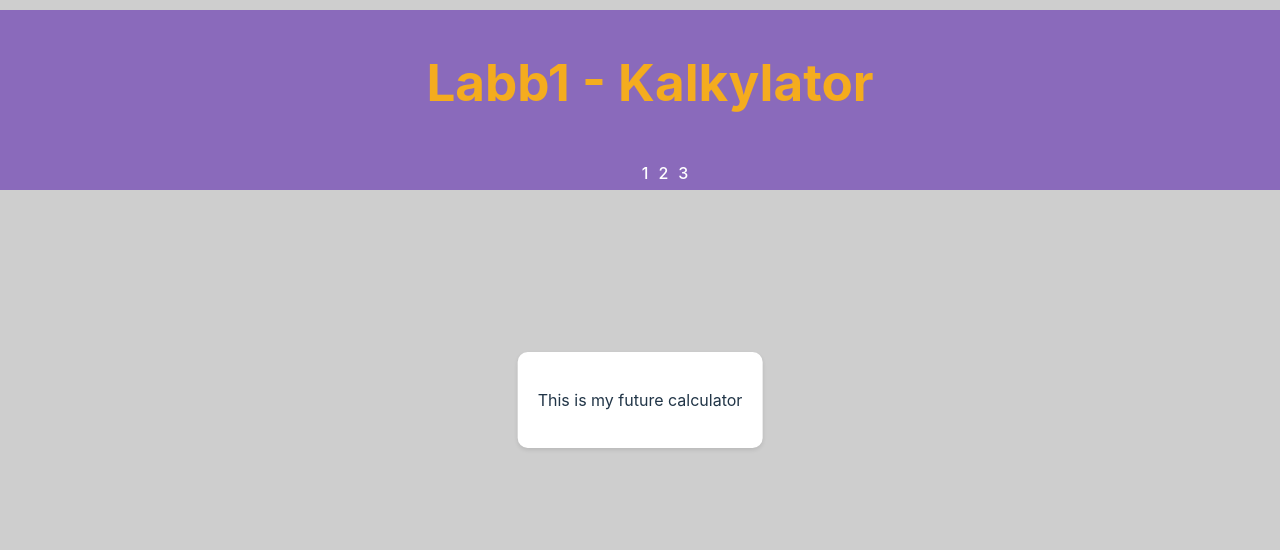
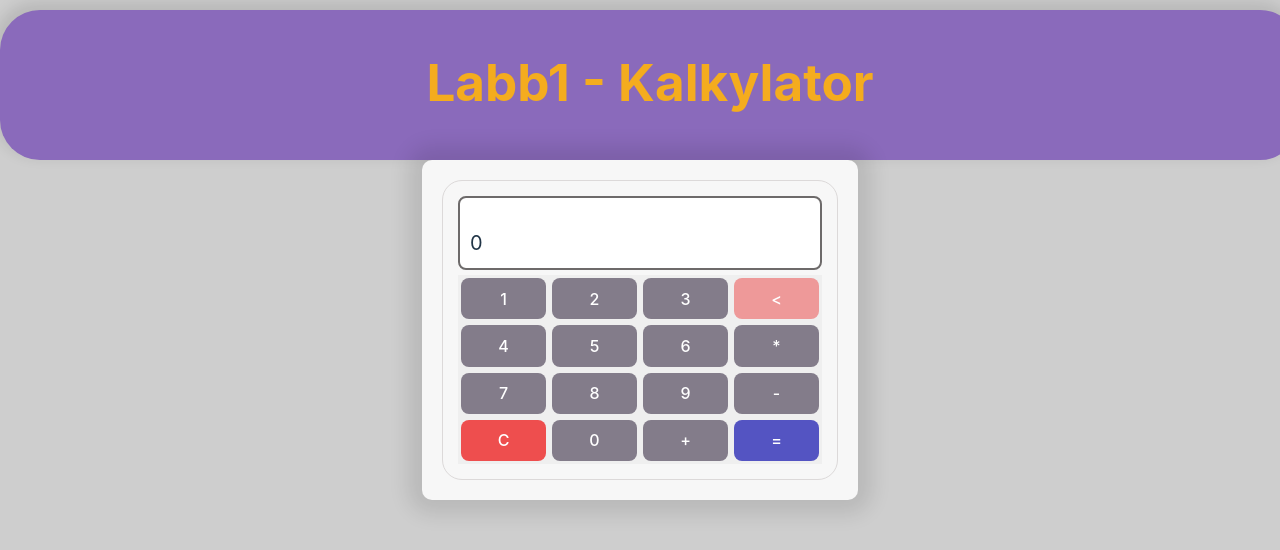
Before and after one commit to Alex901/calculator, a React (Vite) app: page / in a window 1280 px wide. Shown: the top 550 px of the page. Built offline with nearby package versions, Linux system fonts and the light colour scheme.

Commit message:
almost fixed the backspace

```diff
--- /dev/null
+++ b/src/Components/Calculator/Buttons/CalculatorButton.css
@@ -0,0 +1,42 @@
+
+.CalculatorButton {
+    margin: 3px;
+    background-color: rgb(131, 124, 138);
+    color: rgb(255, 255, 255);
+}
+
+.CalculatorButton:hover {
+    background-color: rgb(216, 162, 96);
+    border: 2px, solid;
+    color: rgb(66, 62, 62);
+}
+
+.CalculatorButton:hover:disabled {
+    background-color: rgb(162, 162, 160);
+    border: 2px, solid;
+    color: rgb(255, 255, 255);
+}
+
+.executeButton {
+    background-color: rgb(84, 84, 194);
+}
+
+.executeButton:hover {
+    background-color: rgb(162, 162, 160);
+    border: 2px, solid;
+    color: rgb(255, 255, 255);
+}
+
+.executeButton:hover:disabled {
+    background-color: rgb(84, 84, 194);
+    border: 2px, solid;
+    color: rgb(255, 255, 255);
+}
+
+.clear {
+    background-color: rgb(238, 78, 78);
+}
+
+.erase {
+    background-color: rgb(238, 153, 153);
+}
--- /dev/null
+++ b/src/Components/Calculator/Buttons/CalculatorButton.jsx
@@ -0,0 +1,13 @@
+import React from 'react';
+import './CalculatorButton.css';
+
+const CalculatorButton = ({ value, onClick, disabled, customClass }) => {
+
+  return (
+      <button className={`CalculatorButton ${customClass}`} onClick={() => onClick(value)} disabled={disabled}>
+        {value}
+      </button>
+  );
+};
+
+export default CalculatorButton;
--- a/src/Components/Calculator/Calculator.css
+++ b/src/Components/Calculator/Calculator.css
@@ -0,0 +1,12 @@
+.calculator-layout {
+    padding: 15px;
+    border: 1px ridge rgb(220, 217, 217);
+    border-radius: 20px;
+}
+
+.button-grid {
+    display: grid;
+    grid-template-columns: repeat(4, 1fr);
+    grid-template-rows: repeat(3, 1fr);
+    background-color: rgb(239, 239, 239);
+}
--- a/src/Components/Calculator/Calculator.jsx
+++ b/src/Components/Calculator/Calculator.jsx
@@ -1,14 +1,83 @@
-import React from "react";
+import React, { useState } from "react";
+import './Calculator.css';
+import Display from "./Display/Display";
+import CalculatorButton from "./Buttons/CalculatorButton";
 
 
 const Calculator = () => {
-    const HandleButtonClick = (label) => {
-        console.log('Button clicked  $label');  // Check so things makes sense
+    const [currentNumber, setCurrentNumber] = useState("0"); //Number to be displayed
+    const [currentExpression, setExpression] = useState('');
+    const [isExecDisabled, setExecDisabled] = useState(true);
+    const [isBackDisabled, setBackDisabled] = useState(true);
+    const [isOpDisabled, setOpDisabled] = useState('true');
+
+    const HandleButtonClick = (value) => {
+        if(value === '='){
+            console.log("Calculate result")
+        } else if(value === 'C'){
+            resetDisplay();
+        } else if(value === '<'){
+            removeOne();
+        } else {
+            if(!isNaN(value)){
+                setBackDisabled(false);
+                setOpDisabled(false);
+               console.log({currentNumber})
+               if(currentNumber == 0){ //No empty numbers in my calculater :)
+                    setCurrentNumber(value);
+               } else {
+                setCurrentNumber(currentNumber + value);
+               }
+            } else {
+                console.log("Operation key clicked -> check number -> update expression");
+            }
+            console.log("Update display");
+            // 1. Empty display -> rerender"
+            // 2. A number -> Update number"
+            // 3. Arithmetic -> Update expression
+        }
+        console.log('Button clicked',  value);  // Check so things makes sense
     };
 
+    const resetDisplay = () => {
+        setCurrentNumber('0');
+        setExpression('');
+    }
+
+    const removeOne = () => {
+
+            console.log('currentNumber: ', currentNumber);
+            setCurrentNumber(currentNumber.slice(0,-1));
+            if(currentNumber.length < 1){
+                setCurrentNumber("0");
+                setBackDisabled(true);
+            }
+    }
 
     return (
-        <p> This is my future calculator</p>
+        <div className="calculator-layout">
+            <Display expression={currentExpression} currentNumber={currentNumber}/>
+            <div className="button-grid">
+                <CalculatorButton value="1" onClick={HandleButtonClick} />
+                <CalculatorButton value="2" onClick={HandleButtonClick} />
+                <CalculatorButton value="3" onClick={HandleButtonClick} />
+                <CalculatorButton value="<" onClick={HandleButtonClick} disabled={isBackDisabled} customClass={"erase"}/>
+                <CalculatorButton value="4" onClick={HandleButtonClick} />
+                <CalculatorButton value="5" onClick={HandleButtonClick} />
+                <CalculatorButton value="6" onClick={HandleButtonClick} />
+                <CalculatorButton value="*" onClick={HandleButtonClick} disabled={isOpDisabled} />
+                <CalculatorButton value="7" onClick={HandleButtonClick} />
+                <CalculatorButton value="8" onClick={HandleButtonClick} />
+                <CalculatorButton value="9" onClick={HandleButtonClick} />
+                <CalculatorButton value="-" onClick={HandleButtonClick} disabled={isOpDisabled} />
+                <CalculatorButton value="C" onClick={HandleButtonClick} customClass={"clear"} />
+                <CalculatorButton value="0" onClick={HandleButtonClick} />
+                <CalculatorButton value="+" onClick={HandleButtonClick} disabled={isOpDisabled}/>
+                <CalculatorButton value="=" onClick={HandleButtonClick} disabled={isExecDisabled} customClass="executeButton"/>
+            </div>
+
+        </div>
+
 
     );
 };
--- /dev/null
+++ b/src/Components/Calculator/Display/Display.css
@@ -0,0 +1,22 @@
+.display {
+    background-color: #ffffff;
+    border: 2px solid rgb(109, 106, 106);
+    border-radius: 8px;
+    padding: 10px;
+    margin-bottom: 5px;
+    text-align: right;
+    width: 340px;
+    height: 50px;
+  }
+
+  .Expression {
+    height: 20px;
+    font-size: 16px;
+    color: #949090;
+  }
+
+  .CurrentNumber {
+    height:30px;
+    font-size: 20px;
+    position: fixed;
+    }
--- /dev/null
+++ b/src/Components/Calculator/Display/Display.jsx
@@ -0,0 +1,15 @@
+import React from "react";
+import './Display.css';
+
+const Display = ({expression, currentNumber}) => {
+   // currentNumber = "0";
+   // expression = "0"
+    return (
+        <div className="display">
+            <div className="Expression"> { expression } </div>
+            <div className="CurrentNumber"> { currentNumber  } </div>
+        </div>
+    );
+};
+
+export default Display;
--- a/src/Components/Layout/ContentCard.css
+++ b/src/Components/Layout/ContentCard.css
@@ -1,10 +1,12 @@
 .content-card {
-  background-color: #fff;
+  background-color: #f7f7f7;
   padding: 20px;
+  border: 1px;
+  border-color: black;
   border-radius: 10px;
-  box-shadow: 0 2px 4px rgba(0, 0, 0, 0.1); /* Small shadow */
+  box-shadow: 0px 0px 20px 14px rgba(0, 0, 0, 0.1);
   position: relative; /* Position relative for absolute centering */
-
   left: 50%; /* Center horizontally */
   transform: translateX(-50%); /* Center horizontally */
+  margin-top: -140px;
 }
--- a/src/Components/Layout/Header.css
+++ b/src/Components/Layout/Header.css
@@ -8,7 +8,9 @@
     top: 10px;
     left: 0px;
     width: 100%;
-    height: 160px;
+    height: 130px;
+    border-radius: 40px;
+    box-shadow: -3px -6px 14px 3px rgba(0, 0, 0, 0.1);
   }
 
   .header h1 {
--- a/src/Components/Layout/Header.jsx
+++ b/src/Components/Layout/Header.jsx
@@ -5,13 +5,7 @@ const Header = () => {
   return (
     <div className="header">
       <h1>Labb1 - Kalkylator</h1>
-      <nav className="navbar">
-        <ul>
-          <li><a href="#">1</a></li>
-          <li><a href="#">2</a></li>
-          <li><a href="#">3</a></li>
-        </ul>
-     </nav>
+
     </div>
   );
 };
```
